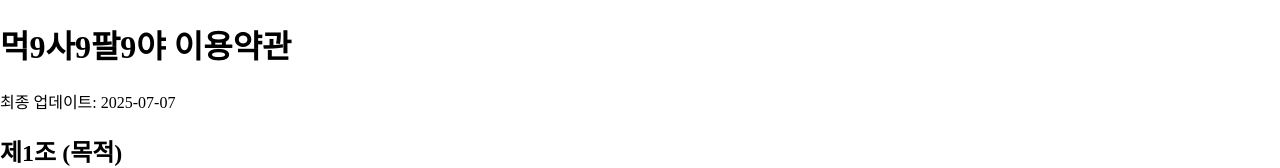
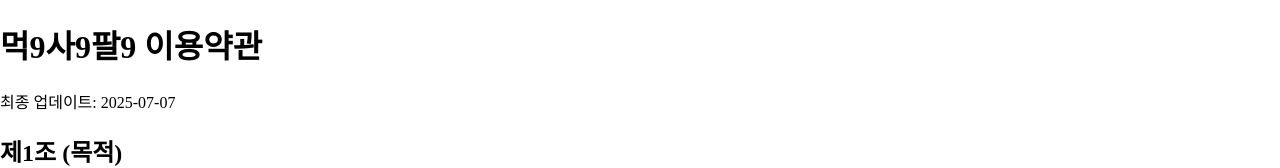
Before and after one commit to Julie4728/terms_of_use, a plain HTML site: page index.html in a window 1280 px wide. Shown: the top 168 px of the page. Drawn offline with Linux system fonts and the light colour scheme.

Commit message:
Update index.html

```diff
--- a/index.html
+++ b/index.html
@@ -7,7 +7,7 @@
 </head>
 <body>
   <header>
-    <h1>먹9사9팔9야 이용약관</h1>
+    <h1>먹9사9팔9 이용약관</h1>
     <p>최종 업데이트: 2025‑07‑07</p>
   </header>
 
```
